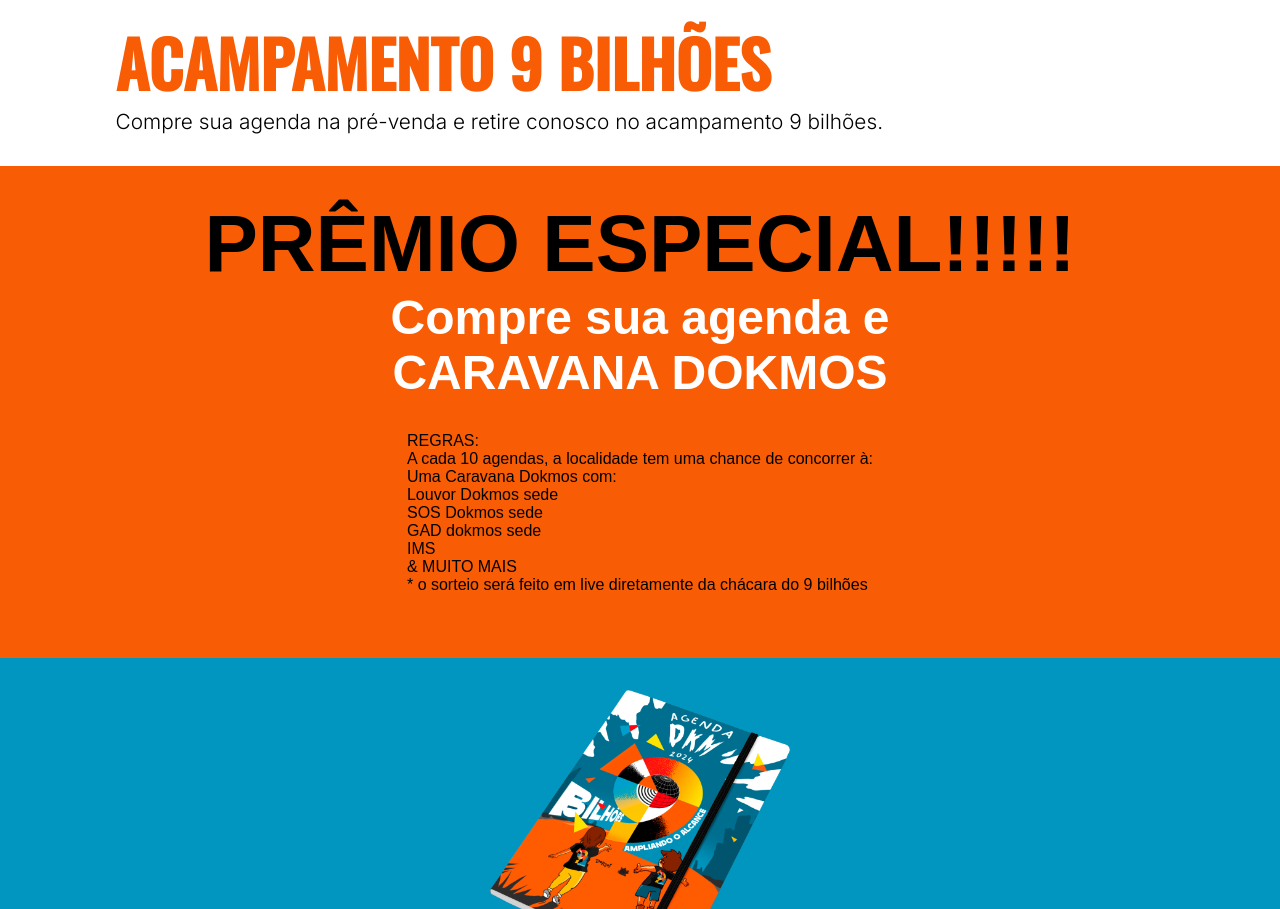
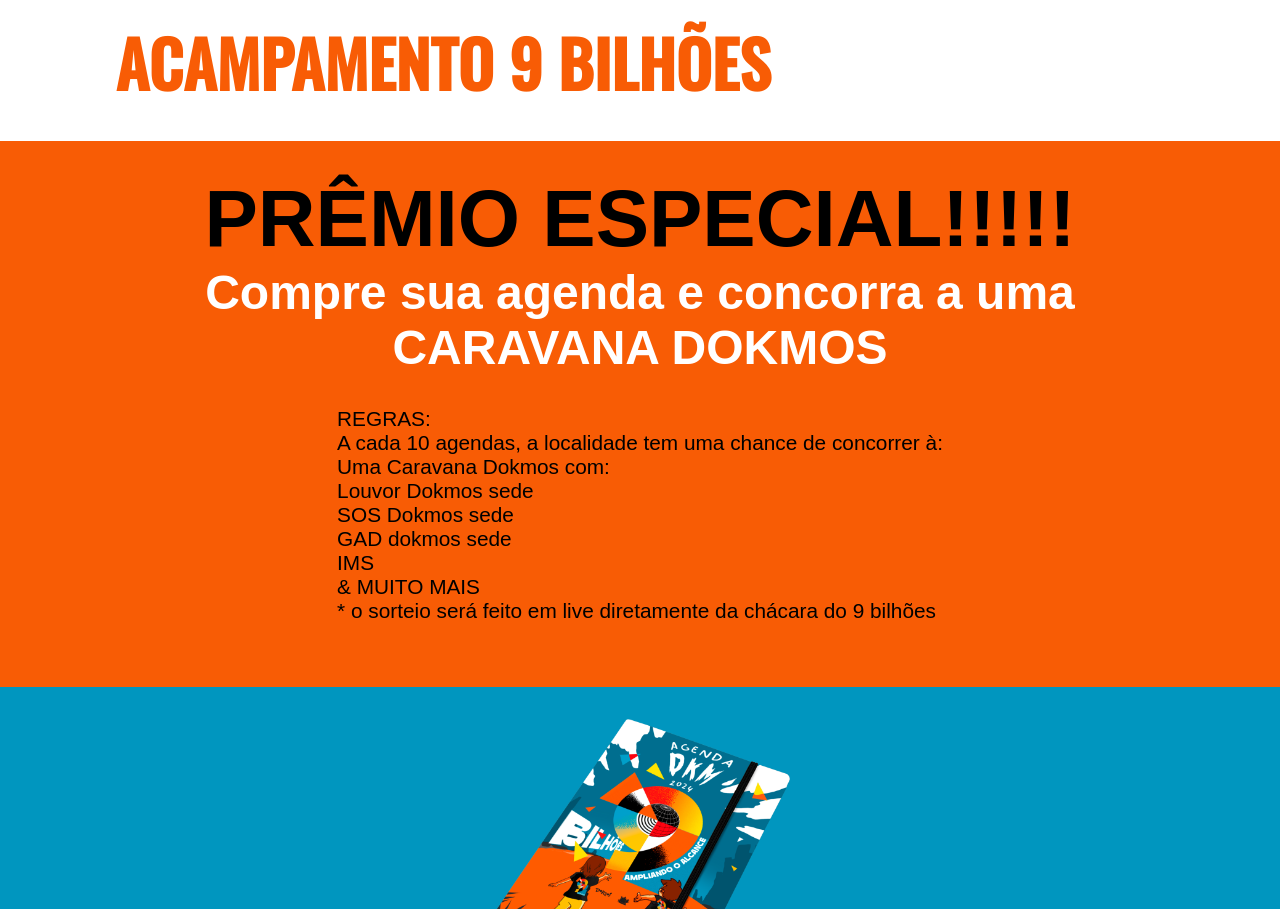
Before and after one commit to MatheusBrunoAlmeida/landing-page-agenda, a Next.js app: page / in a window 1280 px wide. Shown: the part 911-1820 px from the top of the page. Built offline with nearby package versions, Linux system fonts and the light colour scheme; a web font is replaced by a local one.

Commit message:
updation

```diff
--- a/src/components/Banner/Mobile/index.tsx
+++ b/src/components/Banner/Mobile/index.tsx
@@ -1,10 +1,13 @@
-import styles  from './style.module.scss'
+import Link from 'next/link'
+import styles from './style.module.scss'
 
-export function BannerMobile(){
-    return(
+export function BannerMobile() {
+    return (
         <div className={styles.container}>
             <div className={styles.containerButton}>
-                <button>Comprar na pré-venda</button>
+                <Link href={'#by'}>
+                    <button>Comprar na pré-venda</button>
+                </Link>
             </div>
         </div>
     )
--- a/src/components/Info/index.tsx
+++ b/src/components/Info/index.tsx
@@ -7,7 +7,7 @@
                 <div className={styles.containerTitle}>
                     <h1 className={styles.title}>COMPRE SUA AGENDA AGORA E RETIRE NO</h1>
                     <h1 className={styles.titleOrange}>ACAMPAMENTO 9 BILHÕES</h1>
-                    <span className={styles.description}>Compre sua agenda na pré-venda e retire conosco no acampamento 9 bilhões.</span>
+                    {/* <span className={styles.description}>Compre sua agenda na pré-venda e retire conosco no acampamento 9 bilhões.</span> */}
                 </div>
             </div>
         </>
--- a/src/components/SpecialPrize/index.tsx
+++ b/src/components/SpecialPrize/index.tsx
@@ -10,7 +10,7 @@
                 <div className={styles.containerTitle}>
                     <h1 className={styles.title}>PRÊMIO ESPECIAL!!!!!</h1>
                     <h1 className={styles.subTitle}>
-                        Compre sua agenda e
+                        Compre sua agenda e concorra a uma
                         <br />
                         CARAVANA DOKMOS
                     </h1>
--- a/src/components/SpecialPrize/style.module.scss
+++ b/src/components/SpecialPrize/style.module.scss
@@ -59,6 +59,7 @@
         text-align: justify;
         color: #000000;
         font-weight: 300;
+        font-size: 1.3rem;
 
         @media(max-width: 419px){
             font-size: 1rem;
```
